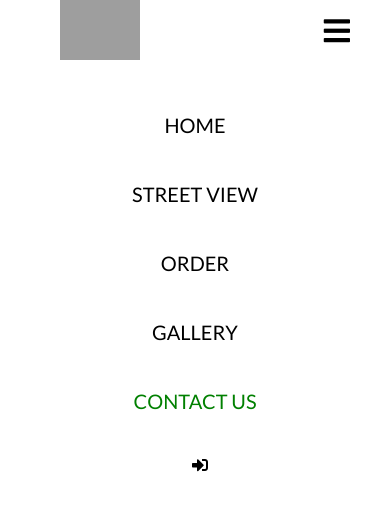
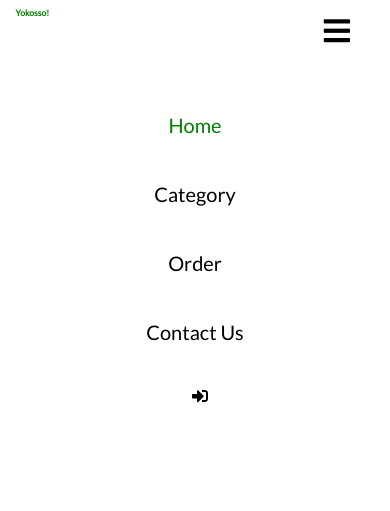
Before and after one commit to JayaByu/SecProg, a PHP site: page /contact in a window 390 px wide, after a click that opens the changed part. Shown: the top 511 px of the page. Run offline with PHP 8.4, Linux system fonts and the light colour scheme; some libraries are stand-ins or nearby versions; grey boxes are pictures that could not be loaded.

Commit message:
new update

```diff
--- a/contact.php
+++ b/contact.php
@@ -35,7 +35,7 @@
     <link rel="stylesheet" href="https://cdnjs.cloudflare.com/ajax/libs/font-awesome/5.11.2/css/all.css">
     <link rel="icon" type="image/png" href="gambar/logo.png">
     <link rel="stylesheet" type="text/css" href="fontawesome/css/all.css">
-
+    <link rel="stylesheet" href="css/styleorder.css">
 </head>
 <body>
     <div class="header" id="navbar">
@@ -43,34 +43,33 @@
         <label for="check" class="checkbtn">
             <i class="fas fa-bars"></i>
         </label>
-        <a class="header-logo" href="index.html" ><img src="gambar/logox.png"  ></a>
-            <ul>
-                <li><a  href="home.php">HOME</a></li>
-                <li><a  href="streetview">STREET VIEW</a></li>
+        <a class="logo" href="home.php">Yokosso!</a>
+        <ul>
+                <li><a  class="active" href="home.php">Home</a></li>
+                <li><a  href="category">Category</a></li>
                 <?php
                 if (isset($_SESSION['id']) && isset($_SESSION['user_name'])) {
                   ?>
-                  <li><a href="order">ORDER</a></li>
+                  <li><a href="order">Order</a></li>
 
                 <?php
                 } else {
                   ?>
-                  <li><a href="signin" onclick="alert('Login Required');">ORDER</a></li>
+                  <li><a href="signup.php" onclick="alert('Login Required');">Order</a></li>
                 <?php
                 }
                 ?>
-                <li><a  href="gallery">GALLERY</a></li>
-                <li><a   class="active" href="contact">CONTACT US</a></li>
+                <li><a  href="contact">Contact Us</a></li>
 
                 <?php
                 if (isset($_SESSION['id']) && isset($_SESSION['user_name'])) {
                   ?>
-                  <a href="logout.php" title="logout"><i class="fas fa-sign-out-alt"></i></a>
+                  <a href="logout.php"><i class="fas fa-sign-out-alt"></i></a>
 
                 <?php
                 } else {
                   ?>
-                  <a href="login.php" title="login"><i class="fas fa-sign-in-alt"></i></a>
+                  <a href="signup.php" title="login"><i class="fas fa-sign-in-alt"></i></a>
                 <?php
                 }
                 ?>
--- a/css/styleorder.css
+++ b/css/styleorder.css
@@ -3,6 +3,174 @@
 * {
     font-family: 'Lato';
 }
+
+.header .fas {
+    margin-left: 10px;
+    color: black;
+    transition: 0.3s;
+  }
+
+  .header .fas:hover {
+    color: green;
+  }
+
+
+  .header {
+    height: 60px;
+    width: 100%;
+    background-color: rgb(255, 255, 255);
+    position: fixed;
+    z-index: 3;
+    transition: 0.8s;
+    box-shadow: 0 2px 10px 0 rgba(0,0,0,.2);
+  }
+
+  a.header-logo {
+    margin-left: 60px;
+  }
+
+
+
+  a.header-logo img{
+    width: auto;
+    height: 60px;
+
+  }
+
+  .header ul {
+    float: right;
+    margin-right: 20px;
+  }
+
+  .header li {
+    display: inline-block;
+    line-height: 60px;
+    margin: 0 15px;
+  }
+
+  .header ul li a {
+    color: black;
+    font-size: 17px;
+    text-decoration: none;
+  }
+
+  .header li a::after {
+    content: '';
+    display: block;
+    width: 0;
+    background:green;
+    height: 2px;
+    transition: width .3s;
+    margin-top: -15px;
+  }
+
+  .header li a:hover::after {
+    width: 100%;
+    transition: width .3s;
+
+  }
+
+  .header ul li a.active{
+
+    color: green;
+  }
+
+  .header ul li a:hover {
+
+    font-style: bold;
+    text-decoration: none;
+  }
+
+  .checkbtn {
+    font-size: 30px;
+    color: black;
+    float: right;
+    line-height: 60px;
+    margin-right: 40px;
+    cursor: pointer;
+    display: none;
+
+  }
+
+  #check {
+    display: none;
+  }
+
+  @media (max-width: 952px) {
+    label.header-logo {
+        font-size: 30px;
+        padding-left: 50px;
+    }
+
+    .header ul li a {
+        font-size: 16px;
+    }
+
+    .header li a::after {
+      background: transparent;
+    }
+  }
+
+  @media (max-width: 858px) {
+    .header li a::after {
+      background: transparent;
+  }
+
+    .checkbtn {
+        display: block;
+    }
+    .header ul {
+        position: fixed;
+        z-index: 2;
+        width: 100%;
+        height: 100vh;
+        top: 60px;
+        left: -100%;
+        text-align: center;
+        background: white;
+        transition: all 0.5s;
+    }
+
+    .header ul li {
+        display: block;
+        margin: 50px 0px;
+        line-height: 30px;
+    }
+
+    .header ul li a {
+        font-size: 20px;
+    }
+
+    .header a:hover, a.active {
+        background: none;
+        color: green;
+    }
+
+    #check:checked ~ ul {
+        left: 0;
+    }
+
+
+  }
+
+  .logo {
+    padding: 20px 4%;
+    font-size: 2.2vw;
+    letter-spacing: 1%;
+    color: #000;
+    font-weight: 900;
+    text-decoration: none;
+  }
+
+.logo:hover {
+    color: #444444;
+    -webkit-transition: all .9s;
+    transition: all .9s;
+    text-decoration: none;
+
+}
+
+
 
 .navbar .fas {
     margin-left: 10px;
--- a/home.php
+++ b/home.php
@@ -20,7 +20,7 @@
         <label for="check" class="checkbtn">
             <i class="fas fa-bars"></i>
         </label>
-        <a class="logo" href="index.html" >Yokosso!</a>
+        <a class="logo" href="home.php" >Yokosso!</a>
             <ul>
                 <li><a  class="active" href="home.php">Home</a></li>
                 <li><a  href="category">Category</a></li>
```
Also changed, not shown: order.php (+26 -22 lines).
